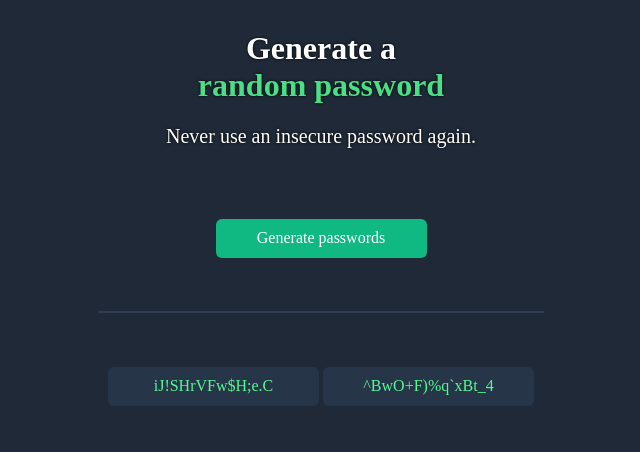
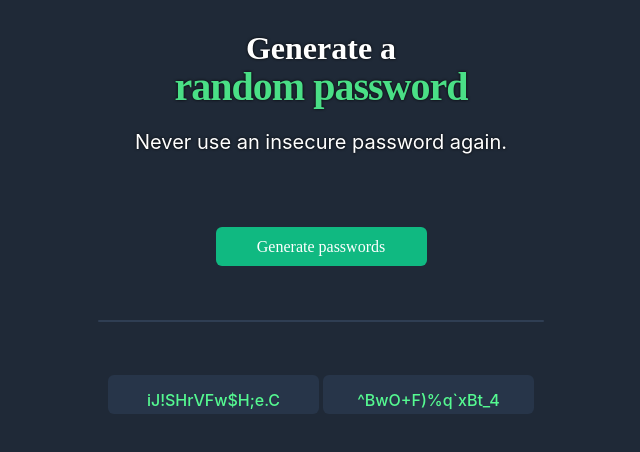
Before and after one commit to mikashit/password-generator, a plain HTML site: page index.html in a window 1280 px wide. Shown: the whole page, without its empty margins (319-959 px from the left). Drawn offline with nearby package versions, Linux system fonts and the light colour scheme.

Commit message:
Update index.css

```diff
--- a/index.css
+++ b/index.css
@@ -7,19 +7,30 @@ body {
     margin-bottom: 50px;
     background-color: #1F2937;
     color: white;
+
     text-align: center;
 
 }
 
 
 .title-el {
+    font-family: 'Karla';
+    font-style: normal;
+    font-weight: 800;
+    font-size: 40px;
+    line-height: 40px;
+    letter-spacing: -0.025em;
     color: #4ADF86;
+
 
 }
 
 p {
-   font-weight: 400;
-   font-size: 20px;
+   font-family: 'Inter';
+    font-style: normal;
+    font-weight: 400;
+    font-size: 20px;
+    line-height: 28px;
 }
 
 .btn-password {
@@ -41,6 +52,11 @@ p {
     border-radius: 1px;
     border: none;
     background-color: #2F3E53;
+    font-family: 'Inter';
+    font-style: normal;
+    font-weight: 500;
+    font-size: 16px;
+    line-height: 24px;
 }
 
 .btn-passwords {
@@ -52,6 +68,11 @@ p {
     width: 211px;
     height: 39px;
     padding: 9px 17px;
+    font-family: 'Inter';
+    font-style: normal;
+    font-weight: 500;
+    font-size: 16px;
+    line-height: 32px;
 
 
 }
```
